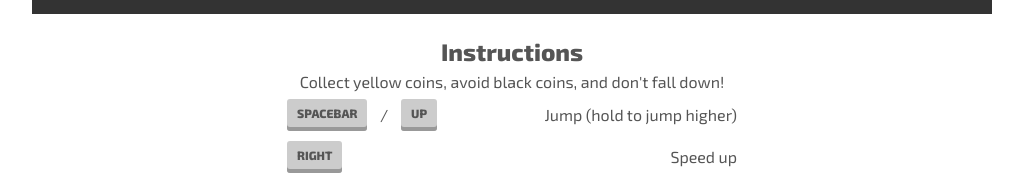
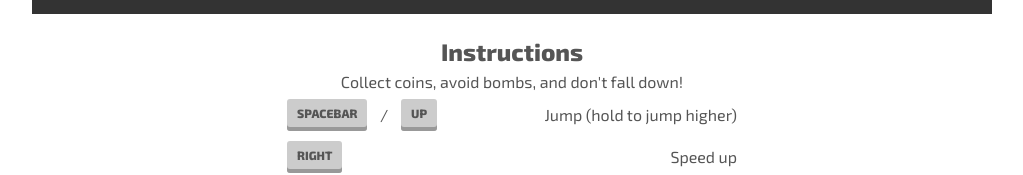
Before and after one commit to PhishyFish/rolypoly, a website built with webpack: page index.html in a window 1280 px wide. Shown: the part 620-795 px from the top of the page, without its empty margins (128-1151 px from the left). Built offline with nearby package versions, Linux system fonts and the light colour scheme.

Commit message:
Update instructions

```diff
--- a/index.html
+++ b/index.html
@@ -37,7 +37,7 @@
       </div>
       <section>
         <h2>Instructions</h2>
-        <p>Collect yellow coins, avoid black coins, and don't fall down!</p>
+        <p>Collect coins, avoid bombs, and don't fall down!</p>
         <div class="controls">
           <div class="keys"><span class="key">Spacebar</span> / <span class="key">Up</span></div>
           <span>Jump (hold to jump higher)</span>
```
Also changed, not shown: docs/README.md.
